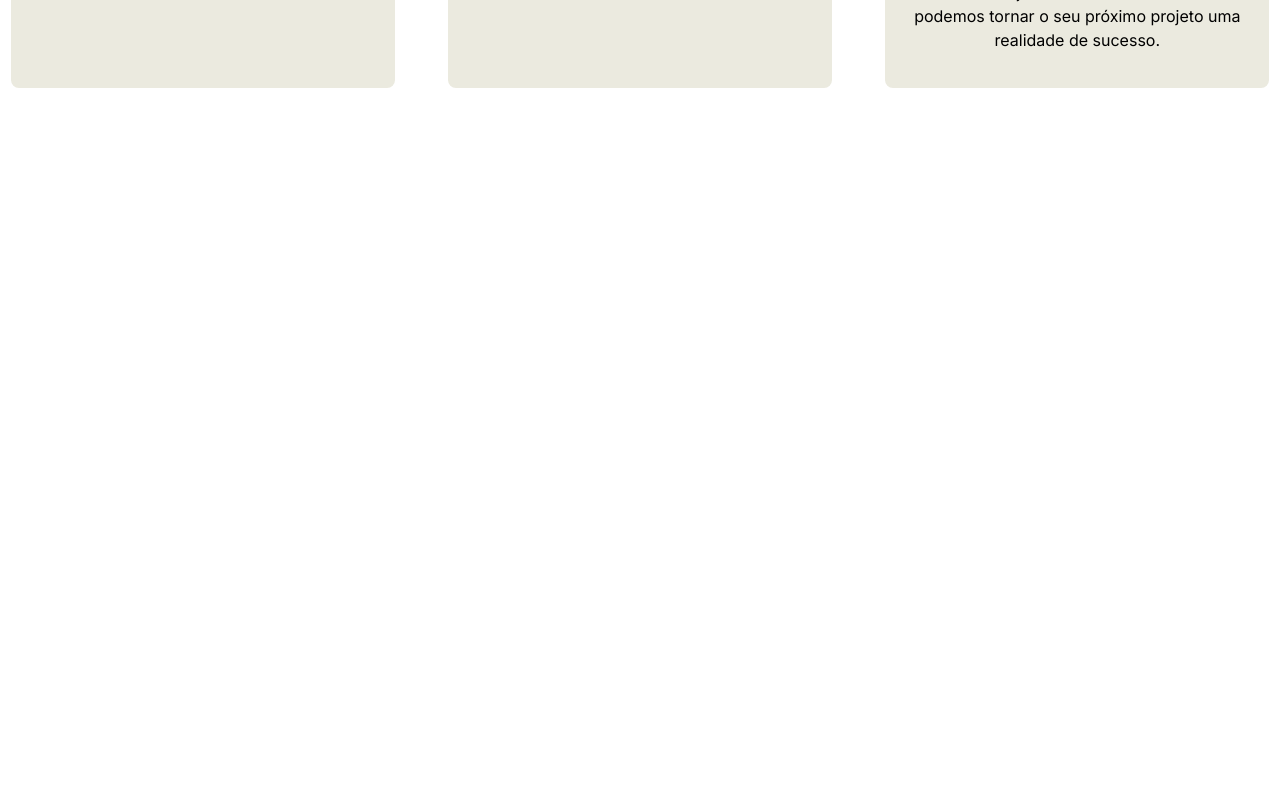
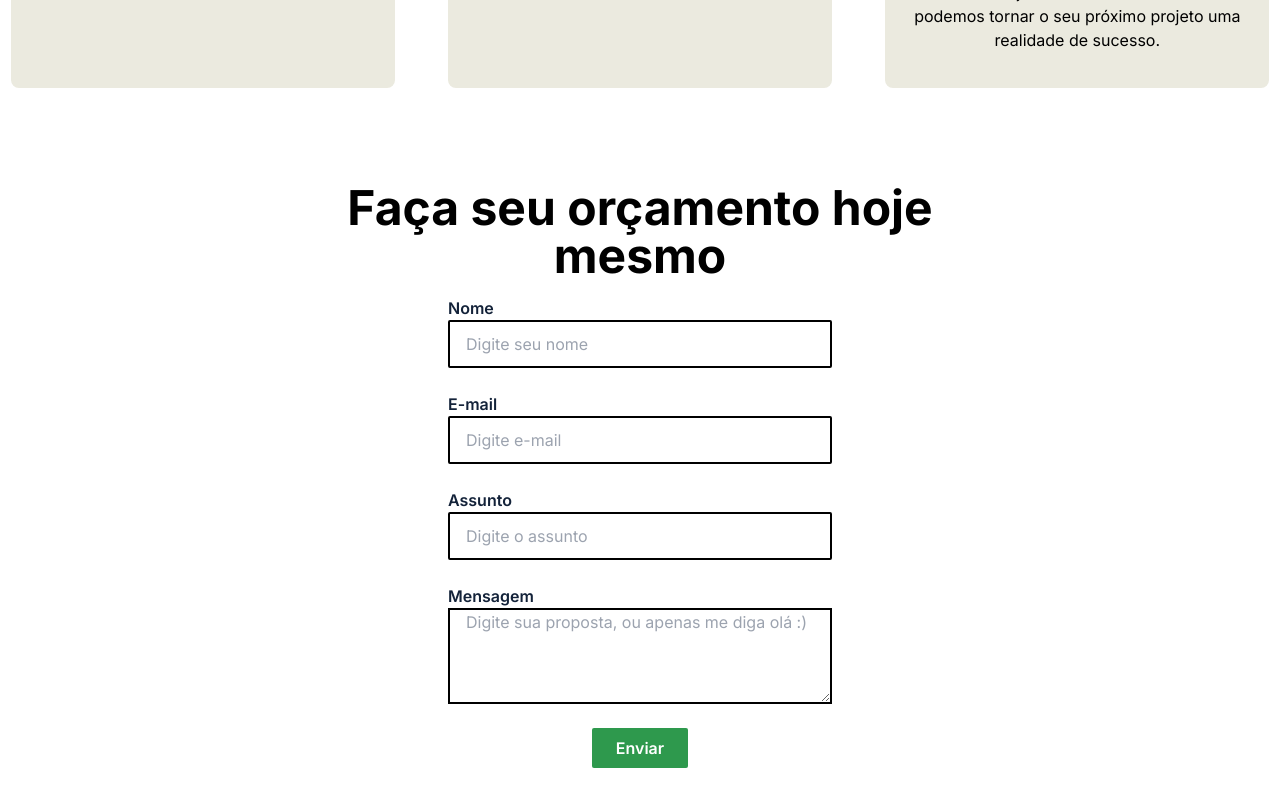
Before and after one commit to Thiago87dev/bricklayer-project, a Next.js app: page /about in a window 1280 px wide. Shown: the part 1389-2189 px from the top of the page. Before the commit the page ends 1541 px from the top, so only its background shows below. Built offline with nearby package versions, Linux system fonts and the light colour scheme.

Commit message:
about page contact

```diff
--- a/src/app/about/page.tsx
+++ b/src/app/about/page.tsx
@@ -1,11 +1,13 @@
 import SectionPrinciples from "@/components/about/SectionPrinciples";
 import SectionPrinciplesBox from "@/components/about/SectionPrinciplesBox";
+import SectionContact from "@/components/home/SectionContact";
 
 const About = () => {
   return (
     <div>
       <SectionPrinciples/>
       <SectionPrinciplesBox/>
+      <SectionContact title="Faça seu orçamento hoje mesmo"/>
     </div>
   );
 };
--- a/src/app/page.tsx
+++ b/src/app/page.tsx
@@ -12,7 +12,7 @@ export default function Home() {
       <FirsCall />
       <SectionFeedback />
       <SecondCall />
-      <SectionContact/>
+      <SectionContact title="Faça seu orçamento conosco"/>
     </main>
   );
 }
--- a/src/components/home/SectionContact.tsx
+++ b/src/components/home/SectionContact.tsx
@@ -1,11 +1,15 @@
 "use client";
 import ContactForm from "./ContactForm";
 
-const SectionContact = () => {
+interface SectionContactProps {
+  title: string
+}
+
+const SectionContact = ({title}:SectionContactProps) => {
   return (
     <section >
       <div className="flex py-8 flex-col items-center justify-center xl:w-3/5 mx-auto gap-4">
-        <h2 className="text-5xl font-bold text-center">Faça seu orçamento conosco</h2>
+        <h2 className="text-5xl font-bold text-center">{title}</h2>
         <ContactForm />
       </div>
     </section>
```
